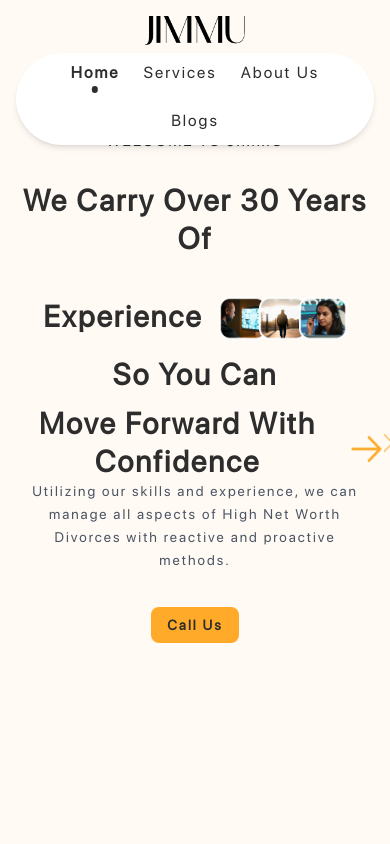
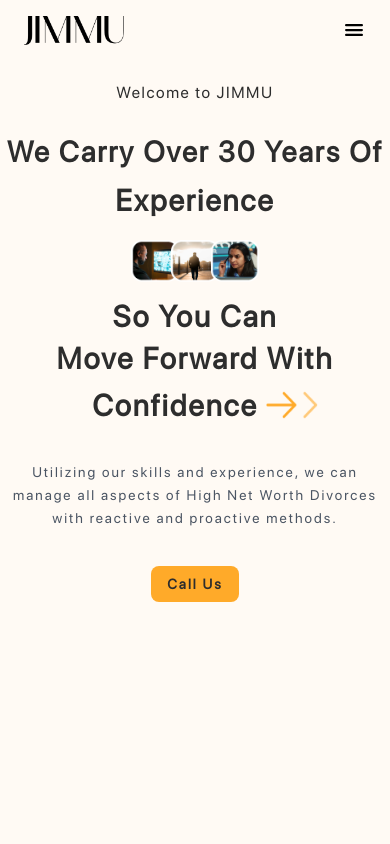
Before and after one commit to rumeshsmrr/Jimmu_V2, a React (Vite) app: page / in a window 390 px wide. Shown: the top 844 px of the page. Built offline with nearby package versions, Linux system fonts and the light colour scheme.

Commit message:
improve responsiveness, add hamburger menu for mobile view

```diff
--- a/package.json
+++ b/package.json
@@ -14,6 +14,7 @@
     "framer-motion": "^11.15.0",
     "react": "^18.3.1",
     "react-dom": "^18.3.1",
+    "react-icons": "^5.4.0",
     "react-intersection-observer": "^9.14.0",
     "react-scroll": "^1.9.0"
   },
--- a/src/components/Header.jsx
+++ b/src/components/Header.jsx
@@ -1,85 +1,122 @@
 import React, { useState, useEffect } from "react";
-
+import { IoMenu } from "react-icons/io5";
+import { MdOutlineClose } from "react-icons/md";
 import logo from "../assets/images/Logo.png";
-import { Link, Events } from "react-scroll";
 
 const Header = () => {
-  const [isVisible, setIsVisible] = useState(true); // Header visibility state
-  const [lastScrollY, setLastScrollY] = useState(0); // Track last scroll position
-  const [activeSection, setActiveSection] = useState("home"); // Active section state
+  const [isMobileMenuOpen, setIsMobileMenuOpen] = useState(false);
+  const [showHeader, setShowHeader] = useState(true);
+  const [lastScrollY, setLastScrollY] = useState(0);
+  const [activeSection, setActiveSection] = useState("home");
+
+  const handleScroll = () => {
+    const currentScrollY = window.scrollY;
+    setShowHeader(lastScrollY > currentScrollY || currentScrollY <= 0);
+    setLastScrollY(currentScrollY);
+
+    const sections = ["home", "services", "about-us", "blogs"];
+    let foundActiveSection = false;
+
+    sections.forEach((section) => {
+      const sectionElement = document.getElementById(section);
+      if (sectionElement) {
+        const { top, height } = sectionElement.getBoundingClientRect();
+        if (top <= 100 && top + height > 100 && !foundActiveSection) {
+          setActiveSection(section);
+          foundActiveSection = true;
+        }
+      }
+    });
+
+    if (!foundActiveSection) {
+      setActiveSection(""); // Fallback for no active section
+    }
+  };
 
   useEffect(() => {
-    const handleScroll = () => {
-      const currentScrollY = window.scrollY;
-
-      // Toggle header visibility based on scroll direction
-      setIsVisible(!(currentScrollY > lastScrollY && currentScrollY > 50));
-
-      setLastScrollY(currentScrollY);
-    };
-
     window.addEventListener("scroll", handleScroll);
     return () => window.removeEventListener("scroll", handleScroll);
   }, [lastScrollY]);
 
-  useEffect(() => {
-    // Register scroll events
-    Events.scrollEvent.register("begin", () => {});
-    Events.scrollEvent.register("end", () => {});
+  const toggleMobileMenu = () => setIsMobileMenuOpen(!isMobileMenuOpen);
 
-    return () => {
-      Events.scrollEvent.remove("begin");
-      Events.scrollEvent.remove("end");
-    };
-  }, []);
+  const links = [
+    { name: "Home", id: "home" },
+    { name: "Services", id: "services" },
+    { name: "About Us", id: "about-us" },
+    { name: "Blog", id: "blogs" },
+  ];
 
   return (
-    <nav
-      className={`fixed top-0 left-0 w-full bg-transparent transition-transform duration-300 ${
-        isVisible ? "translate-y-0" : "-translate-y-full"
+    <header
+      className={`fixed top-0 w-full z-50 transition-transform duration-300 bg-transparent ${
+        showHeader ? "translate-y-0" : "-translate-y-full"
       }`}
-      style={{ zIndex: 50 }}
     >
-      <div className="flex flex-col sm:flex-row items-center justify-between p-4">
+      <div className="flex items-center justify-between px-6 py-4">
         {/* Logo Section */}
         <div className="flex items-center w-[100px]">
           <img src={logo} alt="Logo" className="w-full h-auto" />
         </div>
 
-        {/* Navigation Menu */}
-        <div className="flex-1 flex justify-center mt-2 md:mr-24">
+        {/* Nav for Desktop */}
+        <div className="hidden md:flex-1 md:flex justify-center mt-2 md:mr-24">
           <div className="bg-white shadow-md rounded-full flex items-center justify-center px-4 pt-2 pb-3">
             <ul className="flex flex-wrap justify-center gap-6 px-6">
-              {[
-                { id: "home", label: "Home" },
-                { id: "services", label: "Services" },
-                { id: "about-us", label: "About Us" },
-                { id: "blogs", label: "Blogs" },
-              ].map((section) => (
-                <li key={section.id} className="relative">
-                  <Link
-                    to={section.id}
-                    smooth={true}
-                    duration={500}
-                    offset={-40}
-                    spy={true}
-                    onSetActive={() => setActiveSection(section.id)}
-                    className={`cursor-pointer text-secondary hover:font-bold transition ${
-                      activeSection === section.id ? "font-bold" : ""
+              {links.map((link) => (
+                <li key={link.id}>
+                  <a
+                    href={`#${link.id}`}
+                    onClick={() => setActiveSection(link.id)} // Manually update active section
+                    className={`relative font-medium transition ${
+                      activeSection === link.id
+                        ? "font-semibold text-secondary"
+                        : "text-secondary hover:font-semibold"
                     }`}
                   >
-                    {section.label}
-                  </Link>
-                  {activeSection === section.id && (
-                    <span className="absolute -bottom-2 left-1/2 transform -translate-x-1/2 w-[0.4rem] h-[0.4rem] rounded-full bg-secondary"></span>
-                  )}
+                    {link.name}
+                    {activeSection === link.id && (
+                      <span className="absolute -bottom-2 left-1/2 transform -translate-x-1/2 w-[0.4rem] h-[0.4rem] rounded-full bg-secondary"></span>
+                    )}
+                  </a>
                 </li>
               ))}
             </ul>
           </div>
         </div>
+
+        {/* Mobile Menu Button */}
+        <button
+          className="md:hidden text-2xl"
+          onClick={toggleMobileMenu}
+        >
+          {isMobileMenuOpen ? <MdOutlineClose /> : <IoMenu />}
+        </button>
       </div>
-    </nav>
+
+      {/* Mobile Menu */}
+      {isMobileMenuOpen && (
+        <nav className="md:hidden flex flex-col items-center space-y-4 px-6 py-4 bg-white shadow-lg">
+          {links.map((link) => (
+            <a
+              key={link.id}
+              href={`#${link.id}`}
+              onClick={() => {
+                setIsMobileMenuOpen(false);
+                setActiveSection(link.id);
+              }}
+              className={`font-medium transition ${
+                activeSection === link.id
+                  ? "font-semibold text-secondary"
+                  : "text-secondary hover:font-semibold"
+              }`}
+            >
+              {link.name}
+            </a>
+          ))}
+        </nav>
+      )}
+    </header>
   );
 };
 
--- a/src/components/HeroSection.jsx
+++ b/src/components/HeroSection.jsx
@@ -45,13 +45,13 @@ const HeroSection = () => {
   return (
     <section
       ref={sectionRef}
-      className="bg-primary min-h-screen text-center px-4 sm:px-8 relative z-10"
+      className="bg-primary w-full min-h-screen text-center  relative z-10"
     >
-      <div className="max-w-4xl mx-auto pt-32 md:pt-36">
+      <div className=" max-w-4xl mx-auto pt-20 md:pt-36">
         {/* Welcome Text */}
-        <div className="overflow-hidden pb-1">
+        <div className="overflow-hidden">
           <motion.h2
-            className="text-md sm:text-lg text-secondary uppercase tracking-widest mb-6 leading-relaxed"
+            className="text-md sm:text-lg text-secondary tracking-widest mb-6 leading-relaxed"
             variants={textVariant}
             initial="hidden"
             animate={isInView ? "visible" : "hidden"}
@@ -62,9 +62,9 @@ const HeroSection = () => {
 
         {/* Main Heading */}
 
-        <div className="overflow-hidden pb-5">
+        <div className="overflow-hidden p-1">
           <motion.h1
-            className="text-3xl md:text-6xl font-bold text-secondary leading-tight"
+            className="text-[29px] md:text-6xl font-bold text-secondary leading-[2.25rem]"
             variants={textVariant}
             initial="hidden"
             animate={isInView ? "visible" : "hidden"}
@@ -73,7 +73,7 @@ const HeroSection = () => {
           </motion.h1>
         </div>
 
-        <div className="flex flex-wrap justify-center gap-4 items-center mt-5 mb-3">
+        <div className="flex md:flex-row flex-col justify-center gap-4 items-center mt-2 mb-1 md:mt-5 md:mb-3">
           <div className="overflow-hidden pb-1">
             <motion.h1
               className="text-3xl md:text-6xl font-bold text-secondary leading-tight"
@@ -85,7 +85,7 @@ const HeroSection = () => {
             </motion.h1>
           </div>
 
-          <div className="flex flex-wrap justify-center items-center relative bg-primary gap-2">
+          <div className="flex justify-center items-center relative bg-primary gap-2">
             <motion.img
               src={hero1}
               alt="Experience 1"
@@ -136,7 +136,7 @@ const HeroSection = () => {
           </div>
         </div>
 
-        <div className="flex justify-center gap-2 items-center ">
+        <div className="flex md:flex-row flex-col justify-center gap-2 items-center ">
           <div className="overflow-hidden">
             <motion.h1
               className="text-3xl md:text-[59px] font-bold text-secondary leading-tight"
@@ -144,11 +144,23 @@ const HeroSection = () => {
               initial="hidden"
               animate={isInView ? "visible" : "hidden"}
             >
-              Move Forward With Confidence
+              Move Forward With
             </motion.h1>
           </div>
 
-          <div className="flex ml-1">
+          <div className="flex flex-row items-center justify-center">
+          <div className="overflow-hidden">
+            <motion.h1
+                className="text-3xl md:text-[59px] font-bold text-secondary leading-tight"
+                variants={textVariant}
+                initial="hidden"
+                animate={isInView ? "visible" : "hidden"}
+              >
+                Confidence
+              </motion.h1>
+            </div>
+
+            <div className="flex ml-2">
               {/* Arrow1 */}
               <motion.img
                 src={Arrow1}
@@ -179,11 +191,14 @@ const HeroSection = () => {
                 }}
               />
             </div>
+
+
+          </div>
         </div>
 
-        <div className="overflow-hidden pb-1">
+        <div className="overflow-hidden p-1">
           <motion.p
-            className="text-sm sm:text-lg text-gray-600 font-normal mx-1 md:mt-12 md:mb-2 leading-relaxed"
+            className="text-sm sm:text-lg text-gray-600 font-normal mt-8 md:mt-12 md:mb-2 leading-relaxed "
             variants={textVariant}
             initial="hidden"
             animate={isInView ? "visible" : "hidden"}
--- a/src/components/services.jsx
+++ b/src/components/services.jsx
@@ -23,11 +23,12 @@ const ServiceSection = ({ number, title, description, image, alt, index, isDarke
       }}
     >
       <section className="w-full flex items-start justify-center h-full bg-primary">
-        <div className="max-w-full mx-auto grid grid-cols-1 md:grid-cols-2 gap-6 sm:gap-8 md:gap-12 items-start px-2 sm:px-4 md:px-0 h-full">
+
+        <div className="w-fit grid grid-cols-1 md:grid-cols-2 items-start px-2 sm:px-4 md:px-0 h-full">
 
           {/* Left Section */}
-          <div className="flex flex-row items-center md:items-start justify-between m-2 sm:m-4 md:m-10">
-            <h1 className="text-[100px] md:text-[350px] font-bold text-secondary leading-none pl-10">
+          <div className="flex  flex-col md:flex-row items-center md:items-start justify-between m-2 sm:m-4 md:m-10 ">
+            <h1 className="text-[100px] md:text-[350px] font-bold text-secondary leading-none md:pt-0 pt-10 md:pl-10 pl-0">
               {number}
             </h1>
 
```
Also changed, not shown: 1 other file (tests, documents, lock files or other folders). Lines whose indentation alone changed are shown as unchanged.
